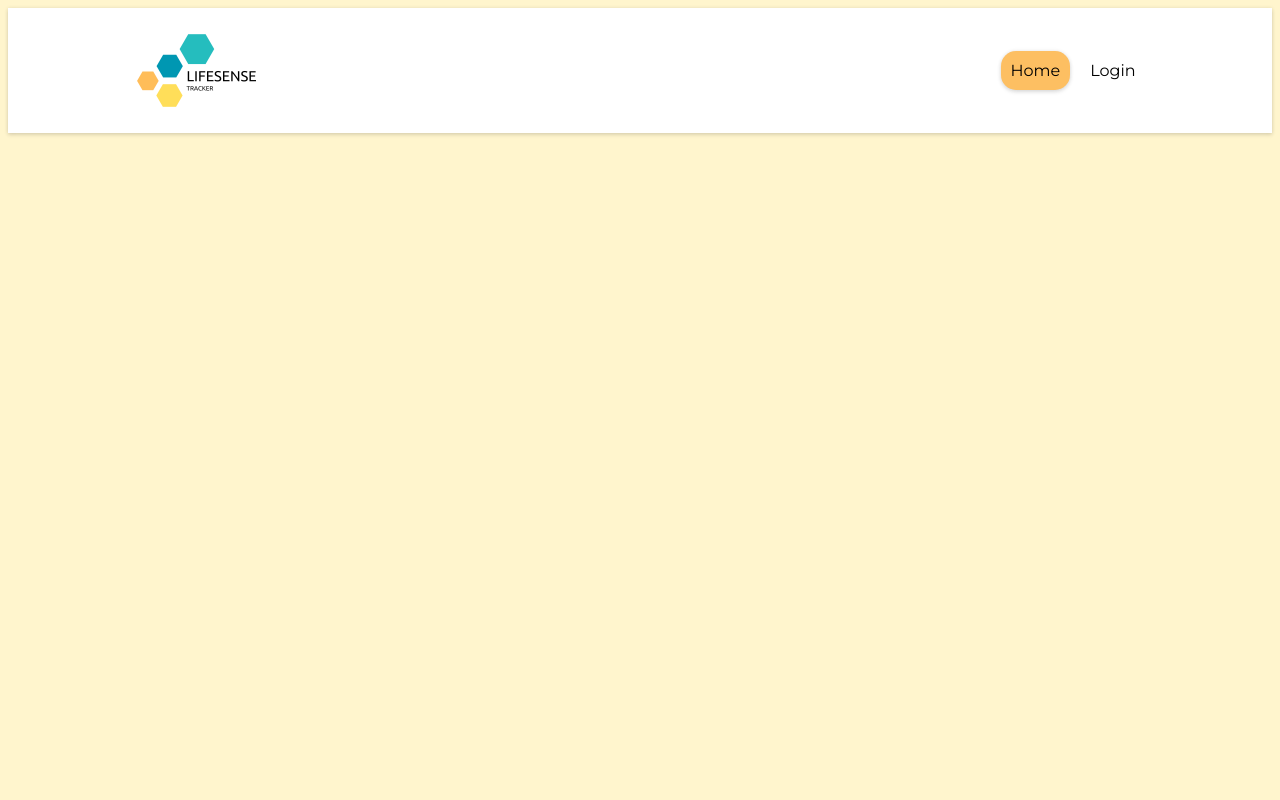
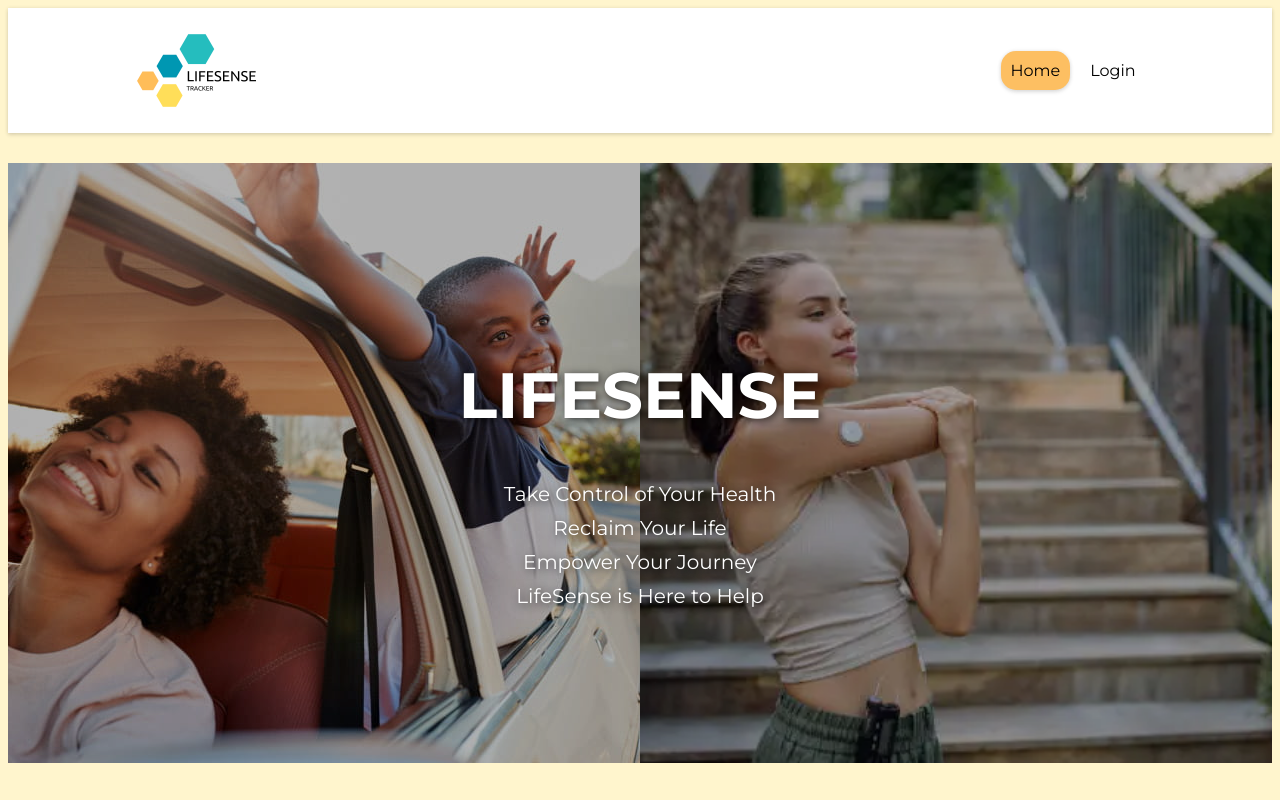
Before and after one commit to LouizaMak/LifeSense, a React app in the folder client/: page / in a window 1280 px wide. Built offline with nearby package versions, Linux system fonts and the light colour scheme; no server answers.

Commit message:
add home component and style image banner

```diff
--- /dev/null
+++ b/client/src/components/Home.js
@@ -0,0 +1,25 @@
+import familyTrip from "../images/family_trip.jpg";
+import girlStretching from "../images/girl_stretching.png";
+import style from './loginStyle.css';
+
+function Home() {
+    return(
+        <>
+            <div className="image-banner">
+                <img src={familyTrip} alt="family on a trip"/>
+                <img src={girlStretching} alt="girl stretching her arms"/>
+                <div className="overlay-text">
+                    <h1>LIFESENSE</h1>
+                    <div className="slogan">
+                        <p>Take Control of Your Health</p>
+                        <p>Reclaim Your Life</p>
+                        <p>Empower Your Journey</p>
+                        <p>LifeSense is Here to Help</p>
+                    </div>
+                </div>
+            </div>
+        </>
+    )
+}
+
+export default Home
--- a/client/src/components/Login.js
+++ b/client/src/components/Login.js
@@ -3,7 +3,7 @@ import { useFormik } from "formik";
 import { loginSchema } from "../schemas/schemas";
 import { AppContext } from "./AppContext";
 import { useNavigate } from "react-router-dom";
-import style from './style.css'
+import style from './loginStyle.css';
 
 function Login() {
     const { setCurrentUser } = useContext(AppContext)
--- a/client/src/components/NavBar.js
+++ b/client/src/components/NavBar.js
@@ -1,7 +1,7 @@
 import React, { useContext } from "react";
 import { NavLink, useNavigate } from "react-router-dom";
 import { AppContext } from "./AppContext";
-import style from './appNavBarStyle.css'
+import style from './appNavBarStyle.css';
 
 function NavBar() {
     const { currentUser, setCurrentUser } = useContext(AppContext)
--- a/client/src/components/style.css
+++ b/client/src/components/loginStyle.css
@@ -41,7 +41,7 @@
 .login-container {
     background-color: #25BDBE;
     display: flex;
-    flex-grow: 3;
+    flex-grow: 2;
     justify-content: center;
     align-items: center;
 }
@@ -86,3 +86,48 @@
 .login-form input::placeholder {
     color: #ffffffce;
 }
+
+/* Home Page Style */
+.image-banner {
+    position: relative;
+    width: 100%;
+    height: 600px;
+    overflow: hidden;
+    display: flex;
+    align-items: center;
+    justify-content: center;
+    margin: 30px auto;
+}
+
+.image-banner img {
+    width: 50%;
+    height: 100%;
+    object-fit: cover;
+    filter: brightness(0.7);
+}
+
+.overlay-text {
+    position: absolute;
+    top: 50%;
+    left: 50%;
+    transform: translate(-50%, -50%);
+    color: white;
+    font-size: 2em;
+    font-family: "Montserrat", Arial, sans-serif;
+    text-shadow: 2px 2px 8px rgba(0, 0, 0, 0.7);
+    z-index: 1;
+    display: flex;
+    flex-direction: column;
+    align-items: center;
+}
+
+.slogan {
+    display: flex;
+    flex-direction: column;
+    align-items: center;
+}
+
+.slogan p {
+    margin: 5px;
+    font-size: 20px;
+}
--- a/client/src/routes.js
+++ b/client/src/routes.js
@@ -6,12 +6,17 @@ import Signup from './components/Signup';
 import Sensors from './components/Sensors';
 import Statuses from './components/Statuses';
 import SensorDetails from './components/SensorDetails';
+import Home from './components/Home';
 
 const routes = [
     {
         path: "/",
         element: <App />,
         children: [
+            {
+                path: "/",
+                element: <Home />
+            },
             {
                 path: "/profile",
                 element: <Profile />
```
Also changed, not shown: client/src/images/family_trip.jpg (added), client/src/images/girl_stretching.png (added), 1 other file.
